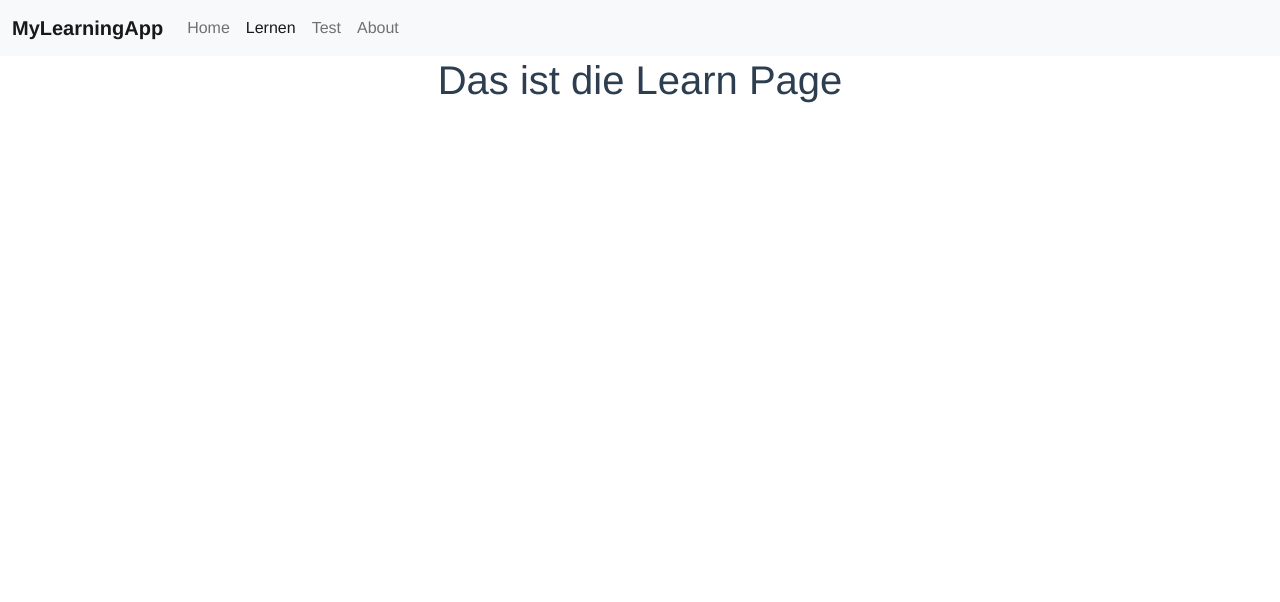
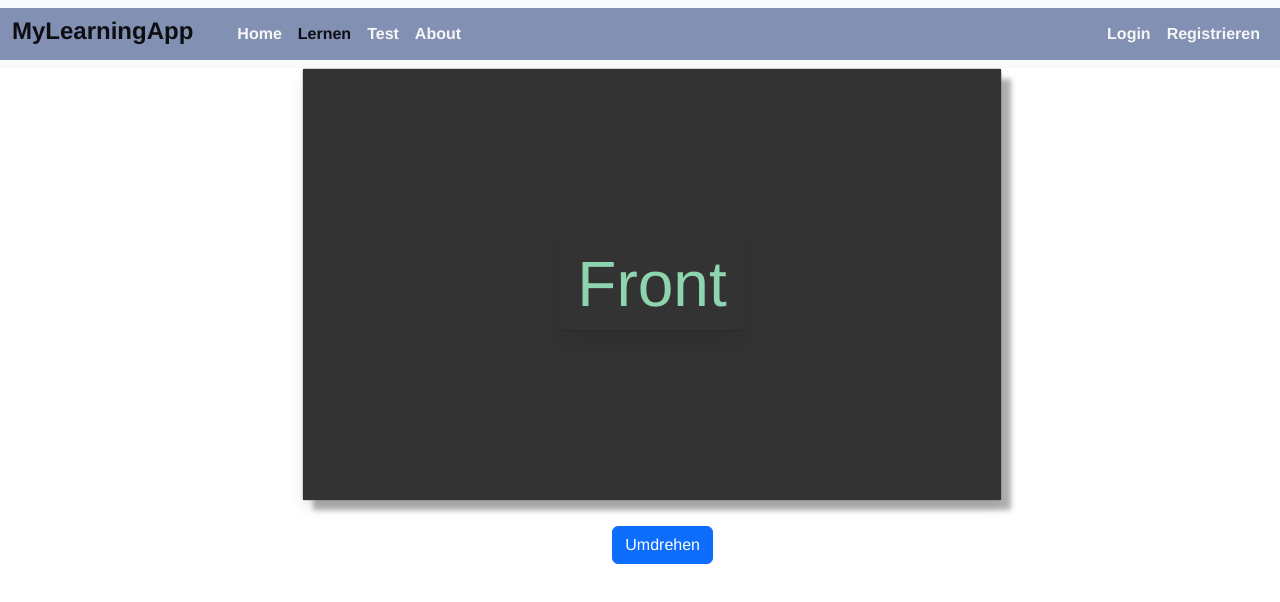
Before and after one commit to MohammedHammouri03/Frontend, a Vue app: page /learn in a window 1280 px wide. Shown: the top 602 px of the page. Built offline with nearby package versions, Linux system fonts and the light colour scheme.

Commit message:
login + registration + learnview

```diff
--- a/package.json
+++ b/package.json
@@ -14,6 +14,8 @@
   },
   "dependencies": {
     "bootstrap": "^5.2.2",
+    "bootstrap-icons": "^1.9.1",
+    "bulma": "^0.9.4",
     "core-js": "^3.8.3",
     "vue": "^3.2.13",
     "vue-router": "^4.0.3"
--- a/src/App.vue
+++ b/src/App.vue
@@ -31,6 +31,6 @@ nav a {
 }
 
 nav a.router-link-exact-active {
-  color: #42b983;
-}
-</style>
+    color: #42b983;
+  }
+  </style>
--- a/src/components/NavBar.vue
+++ b/src/components/NavBar.vue
@@ -13,6 +13,10 @@
           <router-link class="nav-link" to="/test">Test</router-link>
           <router-link class="nav-link" to="/about">About</router-link>
         </ul>
+        <ul class="navbar-nav ms-auto">
+          <router-link class="nav-link" to="/login">Login</router-link>
+          <router-link class="nav-link" to="/register">Registrieren</router-link>
+        </ul>
       </div>
     </div>
   </nav>
@@ -22,7 +26,21 @@ export default {
   name: 'NavBar'
 }
 </script>
-
 <style scoped>
+.container-fluid {
+  background-color: rgba(7, 35, 105, 0.49);
+}
+.navbar-nav {
+  margin-left: 20px;
+}
+.navbar-brand {
+  font-size: 1.5em;
+  font-weight: bold;
+}
+.nav-link {
+  font-size: 1.0em;
+  font-weight: bold;
+  color: #f6f6f6;
+}
 
 </style>
--- a/src/main.js
+++ b/src/main.js
@@ -3,4 +3,5 @@ import App from './App.vue'
 import router from './router'
 import 'bootstrap/dist/css/bootstrap.min.css'
 import 'bootstrap/dist/js/bootstrap.bundle.min.js'
+import 'bulma/css/bulma.css'
 createApp(App).use(router).mount('#app')
--- a/src/router/index.js
+++ b/src/router/index.js
@@ -1,8 +1,10 @@
 import { createRouter, createWebHistory } from 'vue-router'
 import HomeView from '../views/HomeView.vue'
-import AboutView from '../views/AboutView.vue'
+import AboutView from '../views/Aboutview.vue'
 import Learnview from '../views/Learnview.vue'
 import Testview from '../views/Testview.vue'
+import Register from '../views/Register.vue'
+import Login from '../views/Login.vue'
 
 const routes = [
   {
@@ -24,6 +26,15 @@ const routes = [
     path: '/test',
     name: 'test',
     component: Testview
+  },
+  {
+    path: '/register',
+    name: 'register',
+    component: Register
+  }, {
+    path: '/login',
+    name: 'login',
+    component: Login
   }
 ]
 
@@ -32,5 +43,4 @@ const router = createRouter({
   linkActiveClass: 'active',
   routes
 })
-
 export default router
--- a/src/views/AboutView.vue
+++ /dev/null
@@ -1,5 +0,0 @@
-<template>
-  <div class="about">
-    <h1>This is an about page</h1>
-  </div>
-</template>
--- /dev/null
+++ b/src/views/Aboutview.vue
@@ -0,0 +1,81 @@
+<template>
+  <div class="container">
+      <input type="checkbox" id="card-1"/>
+      <label class="col-md-4 card-container" for="card-1">
+        <div class="card-flip">
+          <div class="card front">
+            <div class="card-block">
+              <h1 class="card-title text-center">Front Card Title</h1>
+            </div>
+          </div>
+          <div class="card back">
+            <div class="card-block">
+              <h1 class="card-title">Back Card Title</h1>
+            </div>
+          </div>
+        </div>
+      </label>
+    </div>
+</template>
+<script>
+export default {
+  name: 'Aboutview'
+}
+</script>
+<style scoped>
+.card-title {
+  font-size: 2em;
+  font-weight: 800;
+  line-height: 3em;
+  margin: 0;
+  padding: 0;
+  text-align: center;
+  color: #141515;
+}
+.card {
+  margin: 10px 10px;
+  border: 1px solid #ccc;
+  border-radius: 5px;
+  box-shadow: 0 1px 2px rgba(0, 0, 0, 0.2);
+  background-color: #f6f1f1;
+  transition: all 0.5s ease;
+  transform-style: preserve-3d;
+  position: relative;
+  font-max-size: large;
+}
+.card-block {
+  padding: 10.5rem;
+}
+input[type='checkbox'] {
+  display: none;
+}
+.card-container {
+  display: grid;
+  perspective: 700px;
+  margin-left: 200px;
+  width: 65%;
+}
+
+.card-flip {
+  display: grid;
+  grid-template: 1fr / 1fr;
+  grid-template-areas: "frontAndBack";
+  transform-style: preserve-3d;
+  transition: all 0.7s ease;
+}
+
+.card-flip div {
+  backface-visibility: hidden;
+  transform-style: preserve-3d;
+}
+.front {
+  grid-area: frontAndBack;
+}
+.back {
+  grid-area: frontAndBack;
+  transform: rotateY(180deg);
+}
+input[type='checkbox']:checked + .card-container .card-flip {
+  transform: rotateY(180deg);
+}
+</style>
--- a/src/views/HomeView.vue
+++ b/src/views/HomeView.vue
@@ -1,18 +1,7 @@
 <template>
-  <div class="home">
-    <img alt="Vue logo" src="../assets/logo.png">
-    <HelloWorld msg="Hello World!"/>
+  <div class="about">
+    <h1>Hello World!</h1>
   </div>
 </template>
-
 <script>
-// @ is an alias to /src
-import HelloWorld from '@/components/HelloWorld.vue'
-
-export default {
-  name: 'HomeView',
-  components: {
-    HelloWorld
-  }
-}
 </script>
--- a/src/views/Learnview.vue
+++ b/src/views/Learnview.vue
@@ -1,5 +1,25 @@
 <template>
-<h1>Das ist die Learn Page</h1>
+  <div class="learn">
+    <div class="container">
+      <div class="card">
+        <div class="front">
+          <div class="card-header">
+            <h3>Front</h3>
+            <button type="button" class="btn btn-primary">Umdrehen</button>
+          </div>
+        </div>
+        <div class="back">
+          <div class="card-header">
+            <h3>Back</h3>
+            <button type="button" class="btn btn-primary">Umdrehen</button>
+          </div>
+          <div class="back">
+            <h3>Back</h3>
+          </div>
+        </div>
+      </div>
+    </div>
+  </div>
 </template>
 
 <script>
@@ -7,8 +27,54 @@ export default {
   // eslint-disable-next-line vue/multi-word-component-names
   name: 'Learnview'
 }
+
 </script>
+<style scoped>
+.container {
+  position: relative;
+  width: 700px;
+  height: 433px;
+}
 
-<style scoped>
+.card {
+  position: absolute;
+  width: 100%;
+  height: 100%;
+  transition: all 0.75s ease;
+  transform-style: preserve-3d;
+}
 
+.front, .back {
+  /* This part controls the flip */
+  backface-visibility: hidden;
+  /* Size and card position */
+  position: absolute;
+  width: 100%;
+  height: 100%;
+
+  /* Appearance */
+  display: flex;
+  flex-direction: column;
+  justify-content: center;
+  align-items: center;
+  font-size: 4em;
+  box-shadow: 10px 10px 5px 0px rgba(0, 0, 0, 0.3);
+}
+
+.front {
+  background-color: #333;
+  color: #8ed4ae;
+}
+
+.back {
+  transform: rotateX(180deg);
+  background-color: #a89898;
+  color: #333;
+}
+
+.btn-primary {
+  position: absolute;
+  margin-top: 280px;
+  margin-left: 35px;
+}
 </style>
--- /dev/null
+++ b/src/views/Login.vue
@@ -0,0 +1,77 @@
+<template>
+  <div class="p-5 bg-image" style="
+        background-image: url('https://toppng.com/uploads/preview/textured-backgrounds-for-websites-1155398483840bc0kagkc.jpg');
+        height: 730px;
+        "></div>
+  <form class="box" action="index.html" method="post">
+    <h1>Login</h1>
+    <input type="text" name="" placeholder="E-Mail">
+    <input type="password" name="" placeholder="Passwort">
+    <input type="submit" name="" value="Login">
+    <a href="/register">Noch kein Account?</a>
+  </form>
+</template>
+<script>
+export default {
+  name: 'login'
+}
+</script>
+<style scoped>
+body {
+  marign: 0;
+  padding: 0;
+  font-family: sans-serif;
+  background: #34495e;
+}
+.box{
+  width: 500px;
+  padding: 80px;
+  position: absolute;
+  top: 50%;
+  left: 50%;
+  transform: translate(-50%,-50%);
+  background: #191919;
+  text-align: center;
+}
+.box h1{
+  color: white;
+  text-transform: uppercase;
+  font-weight: 500;
+}
+.box input[type="text"],.box input[type="password"]{
+  border: 0;
+  background: none;
+  display: block;
+  margin: 20px auto;
+  text-align: center;
+  border: 2px solid #3498db;
+  padding: 14px 10px;
+  width: 200px;
+  outline: none;
+  color: white;
+  border-radius: 24px;
+  transition: 0.25s;
+}
+.box input[type="text"]:focus,.box input[type="password"]:focus{
+  width: 280px;
+  border-color: #2ecc71;
+}
+.box input[type="submit"]{
+  border: 0;
+  background: none;
+  display: block;
+  margin: 20px auto;
+  text-align: center;
+  border: 2px solid #2ecc71;
+  padding: 14px 40px;
+  outline: none;
+  color: white;
+  border-radius: 24px;
+  transition: 0.25s;
+  cursor: pointer;
+  font-max-size: large;
+}
+.box input[type="submit"]:hover{
+  background: #2ecc71;
+}
+</style>
--- /dev/null
+++ b/src/views/Register.vue
@@ -0,0 +1,69 @@
+<template>
+  <div class="register">
+  </div>
+  <section class="text-center">
+    <!-- Hintergrundbild -->
+    <div class="p-5 bg-image" style="
+        background-image: url('https://toppng.com/uploads/preview/textured-backgrounds-for-websites-1155398483840bc0kagkc.jpg');
+        height: 300px;
+        "></div>
+    <!-- Hintegrundbild -->
+
+    <div class="card mx-4 mx-md-5 shadow-5-strong" style="
+        margin-top: -100px;
+        background: hsla(0, 0%, 100%, 0.8);
+        backdrop-filter: blur(30px);
+        ">
+      <div class="card-body py-5 px-md-5">
+
+        <div class="row d-flex justify-content-center">
+          <div class="col-lg-8">
+            <h2 class="fw-bold mb-5">Registriere dich jetzt</h2>
+            <form>
+              <!-- Vor und Nachname -->
+              <div class="row">
+                <div class="col-md-6 mb-4">
+                  <div class="form-outline">
+                    <input type="text" id="form3Example1" class="form-control" />
+                    <label class="form-label" for="form3Example1">Vorname</label>
+                  </div>
+                </div>
+                <div class="col-md-6 mb-4">
+                  <div class="form-outline">
+                    <input type="text" id="form3Example2" class="form-control" />
+                    <label class="form-label" for="form3Example2">Nachname</label>
+                  </div>
+                </div>
+              </div>
+
+              <!-- Email  -->
+              <div class="form-outline mb-4">
+                <input type="email" id="form3Example3" class="form-control" />
+                <label class="form-label" for="form3Example3">Email Adresse</label>
+              </div>
+
+              <!-- Password  -->
+              <div class="form-outline mb-4">
+                <input type="password" id="form3Example4" class="form-control" />
+                <label class="form-label" for="form3Example4">Password</label>
+              </div>
+              <!-- Bestätigungs button -->
+              <button type="submit" class="btn btn-primary btn-block mb-4">
+                Registrieren
+              </button>
+              <!-- Besitztt schon ein Account -->
+              <div class="text-center">
+                <p>
+                  Du hast bereits einen Account?
+                  <a href="/login">Anmelden</a>
+                </p>
+              </div>
+            </form>
+          </div>
+        </div>
+      </div>
+    </div>
+  </section>
+</template>
+<script>
+</script>
--- a/src/views/Testview.vue
+++ b/src/views/Testview.vue
@@ -1,5 +1,28 @@
 <template>
 <h1>Das ist die Testseite</h1>
+  <ol class="list-group list-group-light list-group-numbered">
+    <li class="list-group-item d-flex justify-content-between align-items-start">
+      <div class="ms-2 me-auto">
+        <div class="fw-bold">Subheading</div>
+        Content for list item
+      </div>
+      <span class="badge badge-primary rounded-pill">14</span>
+    </li>
+    <li class="list-group-item d-flex justify-content-between align-items-start">
+      <div class="ms-2 me-auto">
+        <div class="fw-bold">Subheading</div>
+        Content for list item
+      </div>
+      <span class="badge badge-primary rounded-pill">14</span>
+    </li>
+    <li class="list-group-item d-flex justify-content-between align-items-start">
+      <div class="ms-2 me-auto">
+        <div class="fw-bold">Subheading</div>
+        Content for list item
+      </div>
+      <span class="badge badge-primary rounded-pill">14</span>
+    </li>
+  </ol>
 </template>
 
 <script>
```
Also changed, not shown: 1 other file (tests, documents, lock files or other folders).
